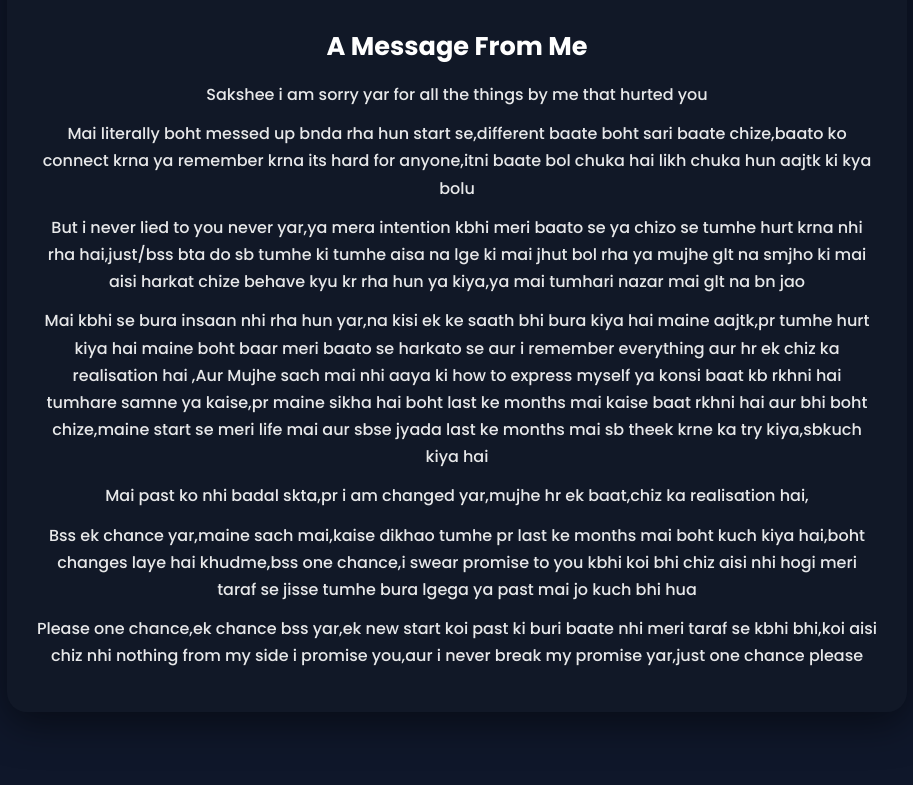
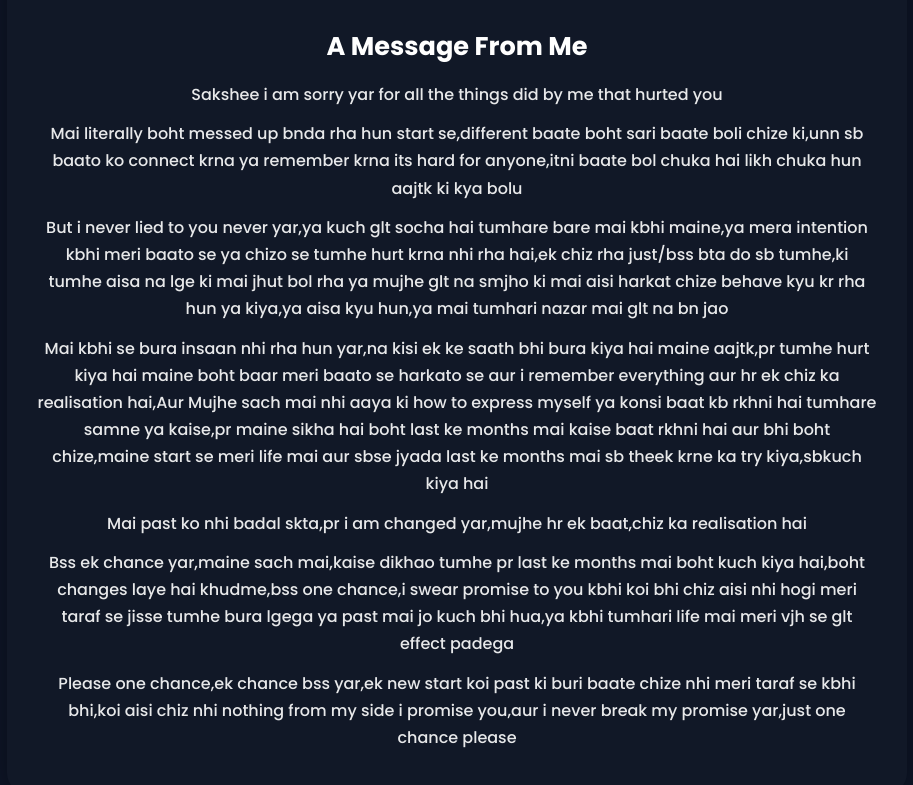
Before and after one commit to monug05/Sorry, a website: page index.html in a window 1280 px wide. Shown: the part 1459-2244 px from the top of the page, without its empty margins (183-1096 px from the left). Drawn offline with Linux system fonts and the light colour scheme.

Commit message:
Update index.html

```diff
--- a/index.html
+++ b/index.html
@@ -396,14 +396,14 @@
 
 <h3>A Message From Me</h3>
 
-<p>Sakshee i am sorry yar for all the things by me that hurted you</p>
-<p>Mai literally boht messed up bnda rha hun start se,different baate boht sari baate chize,baato ko connect krna ya remember krna its hard for anyone,itni baate bol chuka hai likh chuka hun aajtk ki kya bolu</p>
-<p>But i never lied to you never yar,ya mera intention kbhi meri baato se ya chizo se tumhe hurt krna nhi rha hai,just/bss bta do sb tumhe ki tumhe aisa na lge ki mai jhut bol rha ya mujhe glt na smjho ki mai aisi harkat chize behave kyu kr rha hun ya kiya,ya mai tumhari nazar mai glt na bn jao</p>
-<p>Mai kbhi se bura insaan nhi rha hun yar,na kisi ek ke saath bhi bura kiya hai maine aajtk,pr tumhe hurt kiya hai maine boht baar meri baato se harkato se aur i remember everything aur hr ek chiz ka realisation hai
-    ,Aur Mujhe sach mai nhi aaya ki how to express myself ya konsi baat kb rkhni hai tumhare samne ya kaise,pr maine sikha hai boht last ke months mai kaise baat rkhni hai aur bhi boht chize,maine start se meri life mai aur sbse jyada last ke months mai sb theek krne ka try kiya,sbkuch kiya hai</p>
-<p>Mai past ko nhi badal skta,pr i am changed yar,mujhe hr ek baat,chiz ka realisation hai,</p>
-<p>Bss ek chance yar,maine sach mai,kaise dikhao tumhe pr last ke months mai boht kuch kiya hai,boht changes laye hai khudme,bss one chance,i swear promise to you kbhi koi bhi chiz aisi nhi hogi meri taraf se jisse tumhe bura lgega ya past mai jo kuch bhi hua</p>
-<p>Please one chance,ek chance bss yar,ek new start koi past ki buri baate nhi meri taraf se kbhi bhi,koi aisi chiz nhi nothing from my side i promise you,aur i never break my promise yar,just one chance please</p>
+
+<p>Sakshee i am sorry yar for all the things did by me that hurted you</p>
+<p>Mai literally boht messed up bnda rha hun start se,different baate boht sari baate boli chize ki,unn sb baato ko connect krna ya remember krna its hard for anyone,itni baate bol chuka hai likh chuka hun aajtk ki kya bolu</p>
+<p>But i never lied to you never yar,ya kuch glt socha hai tumhare bare mai kbhi maine,ya mera intention kbhi meri baato se ya chizo se tumhe hurt krna nhi rha hai,ek chiz rha just/bss bta do sb tumhe,ki tumhe aisa na lge ki mai jhut bol rha ya mujhe glt na smjho ki mai aisi harkat chize behave kyu kr rha hun ya kiya,ya aisa kyu hun,ya mai tumhari nazar mai glt na bn jao</p>
+<p>Mai kbhi se bura insaan nhi rha hun yar,na kisi ek ke saath bhi bura kiya hai maine aajtk,pr tumhe hurt kiya hai maine boht baar meri baato se harkato se aur i remember everything aur hr ek chiz ka realisation hai,Aur Mujhe sach mai nhi aaya ki how to express myself ya konsi baat kb rkhni hai tumhare samne ya kaise,pr maine sikha hai boht last ke months mai kaise baat rkhni hai aur bhi boht chize,maine start se meri life mai aur sbse jyada last ke months mai sb theek krne ka try kiya,sbkuch kiya hai</p>
+<p>Mai past ko nhi badal skta,pr i am changed yar,mujhe hr ek baat,chiz ka realisation hai</p>
+<p>Bss ek chance yar,maine sach mai,kaise dikhao tumhe pr last ke months mai boht kuch kiya hai,boht changes laye hai khudme,bss one chance,i swear promise to you kbhi koi bhi chiz aisi nhi hogi meri taraf se jisse tumhe bura lgega ya past mai jo kuch bhi hua,ya kbhi tumhari life mai meri vjh se glt effect padega</p>
+<p>Please one chance,ek chance bss yar,ek new start koi past ki buri baate chize nhi meri taraf se kbhi bhi,koi aisi chiz nhi nothing from my side i promise you,aur i never break my promise yar,just one chance please</p>
 </div>
 
 </div>
```
